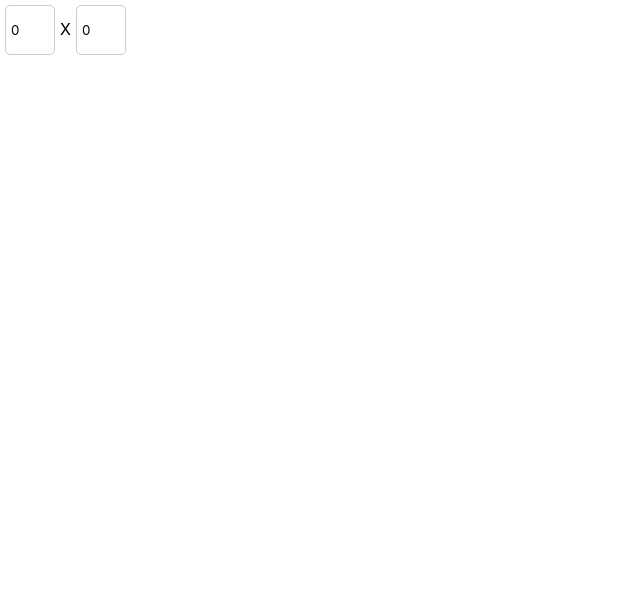
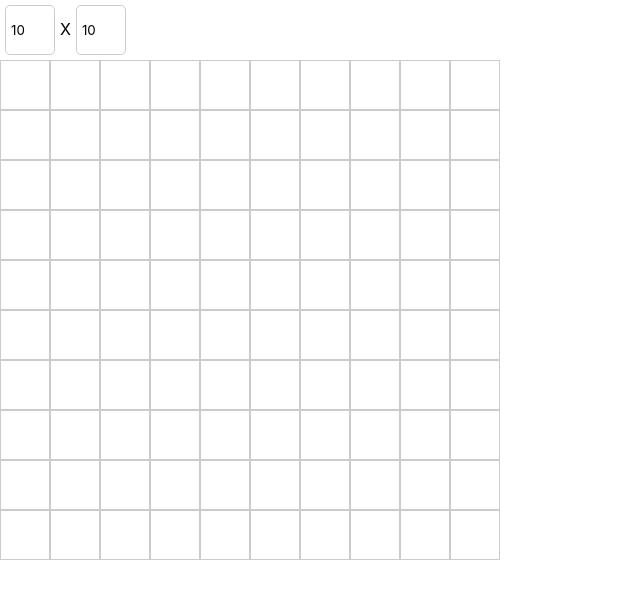
Before and after one commit to 5tarlight/auto-minesweeper, a Next.js app: page / in a window 1280 px wide. Shown: the top 598 px of the page, without its empty margins (0-640 px from the left). Built offline with nearby package versions, Linux system fonts and the light colour scheme.

Commit message:
spawn grid cells

```diff
--- /dev/null
+++ b/components/MineCell.tsx
@@ -0,0 +1,24 @@
+import { NextPage } from "next";
+
+interface Props {
+  row: number;
+  col: number;
+}
+
+const MineCell: NextPage<Props> = ({ col, row }) => {
+  return (
+    <>
+      <div className="cell"></div>
+
+      <style jsx>
+        {`
+          .cell {
+            border: 1px solid #ccc;
+          }
+        `}
+      </style>
+    </>
+  );
+};
+
+export default MineCell;
--- /dev/null
+++ b/components/MineGrid.tsx
@@ -0,0 +1,48 @@
+import { NextPage } from "next";
+import MineCell from "./MineCell";
+
+export type CellType = "mine" | "safe";
+export type CellActionType = "flag" | "default" | "reveal";
+
+export interface GridState {
+  row: number;
+  col: number;
+  type: CellType;
+  action: CellActionType;
+}
+
+interface Props {
+  row: number;
+  col: number;
+  gridState: GridState[][];
+}
+
+const MineGrid: NextPage<Props> = ({ row, col, gridState }) => {
+  return (
+    <>
+      <div className="container">
+        {(() => {
+          const cells = [];
+          for (let i = 0; i < row; i++) {
+            for (let j = 0; j < col; j++) {
+              cells.push(<MineCell key={`${i}-${j}`} row={i} col={j} />);
+            }
+          }
+          return cells;
+        })()}
+      </div>
+
+      <style jsx>
+        {`
+          .container {
+            display: grid;
+            grid-template-columns: repeat(${col}, 50px);
+            grid-template-rows: repeat(${row}, 50px);
+          }
+        `}
+      </style>
+    </>
+  );
+};
+
+export default MineGrid;
--- a/pages/index.tsx
+++ b/pages/index.tsx
@@ -1,10 +1,29 @@
 import type { NextPage } from "next";
 import Head from "next/head";
-import { useState } from "react";
+import { useEffect, useState } from "react";
+import MineGrid, { GridState } from "../components/MineGrid";
 import GridInput, { Grid } from "../components/GridInput";
 
 const Home: NextPage = () => {
-  const [grid, setGrid] = useState<Grid>({ row: 0, col: 0 });
+  const [grid, setGrid] = useState<Grid>({ row: 10, col: 10 });
+  const [gridState, setGridState] = useState<GridState[][]>([]);
+
+  useEffect(() => {
+    const state: GridState[][] = [];
+    for (let i = 0; i < grid.row; i++) {
+      const row: GridState[] = [];
+      for (let j = 0; j < grid.col; j++) {
+        row.push({
+          row: i,
+          col: j,
+          type: "safe",
+          action: "default",
+        });
+      }
+      state.push(row);
+    }
+    setGridState(state);
+  }, [grid]);
 
   return (
     <>
@@ -12,6 +31,7 @@ const Home: NextPage = () => {
         <title>Auto MineSweeper</title>
       </Head>
       <GridInput grid={grid} setGrid={setGrid} />
+      <MineGrid col={grid.col} row={grid.row} gridState={gridState} />
     </>
   );
 };
```
